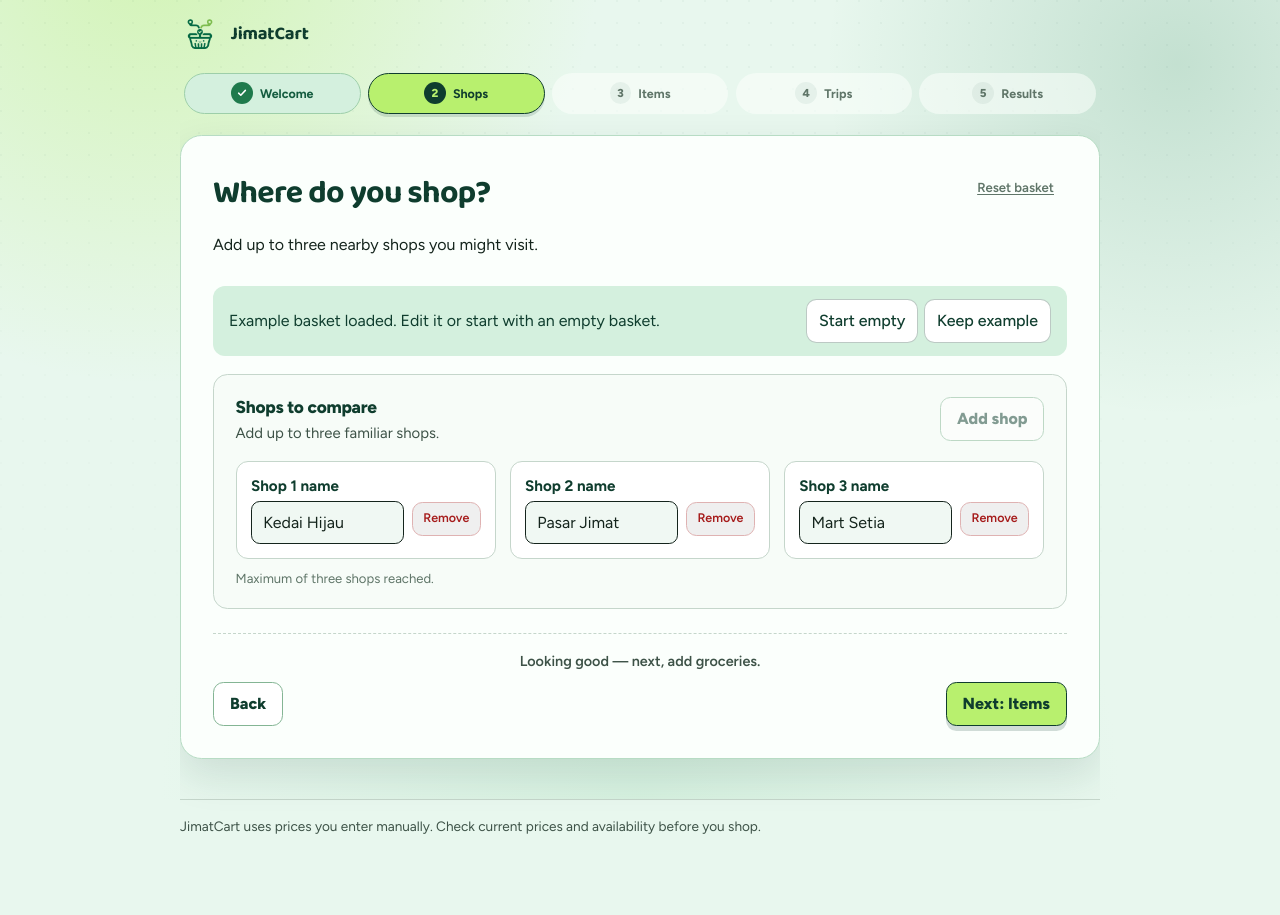
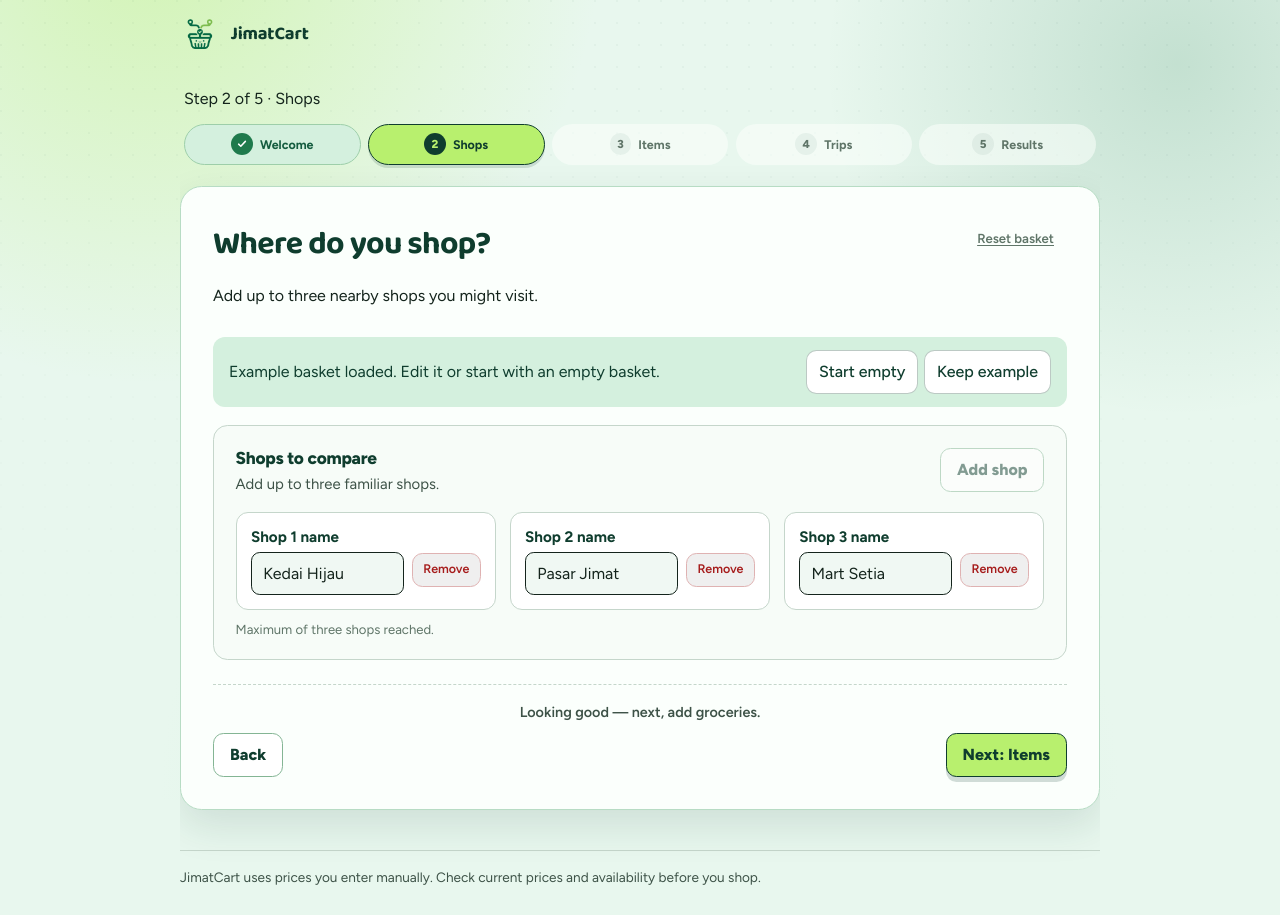
Before and after one commit to jacw2022/jimatcart, a React (Vite) app: page / in a window 1280 px wide. Both pictures are taken after a click on the button "Start comparing". Before the commit the page ends 864 px from the top, so only its background shows below. Built offline with nearby package versions, Linux system fonts and the light colour scheme.

Commit message:
fix: show the current wizard step name on every viewport

```diff
--- a/src/features/basket/WizardProgress.tsx
+++ b/src/features/basket/WizardProgress.tsx
@@ -52,9 +52,13 @@ export function WizardProgress({
   maxReachable,
 }: WizardProgressProps) {
   const total = WIZARD_STEPS.length;
+  const currentLabel = WIZARD_STEPS[current]?.label ?? "Step";
 
   return (
     <nav className="wizard-progress" aria-label="Basket comparison steps">
+      <p className="wizard-progress__status">
+        Step {current + 1} of {total} · {currentLabel}
+      </p>
       <ol className="wizard-progress__list">
         {WIZARD_STEPS.map((step, index) => {
           const stepIndex = index as WizardStepIndex;
```
